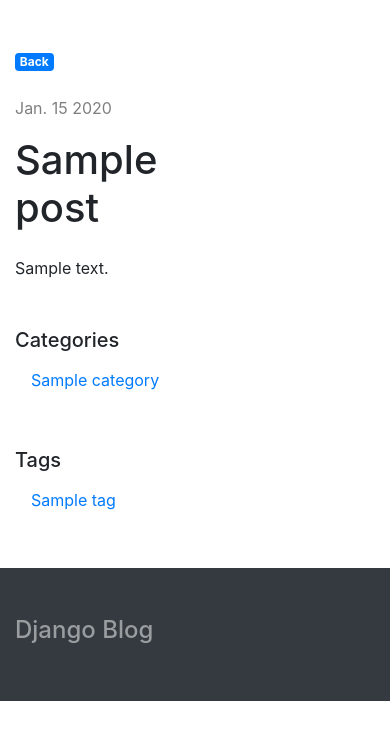
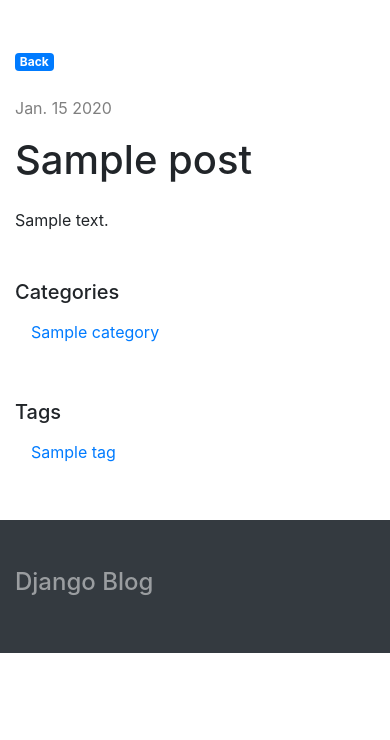
Before and after one commit to craigdanj/django-blog, a Django app: page /post/1/ in a window 390 px wide. Shown: the part 56-796 px from the top of the page. Run offline with Django 3.2, Linux system fonts and the light colour scheme; tables that the repository leaves empty hold one stand-in row (values such as "Sample post"); some libraries are stand-ins or nearby versions.

Commit message:
layout made responsive

```diff
--- a/blog/posts/templates/posts/base.html
+++ b/blog/posts/templates/posts/base.html
@@ -38,12 +38,12 @@
 		<content>
 			<div class="container pt-5 pb-5">
 				<div class="row">
-					<div class="col-8">
+					<div class="col-sm-12 col-md-8">
 						{% block content %}
 						{% endblock %}
 					</div>
 
-					<div class="col mt-5">
+					<div class="col-sm-12 col-md-4 mt-5">
 						{% block sidebar %}
 
 							<h5>Categories</h5>
```
